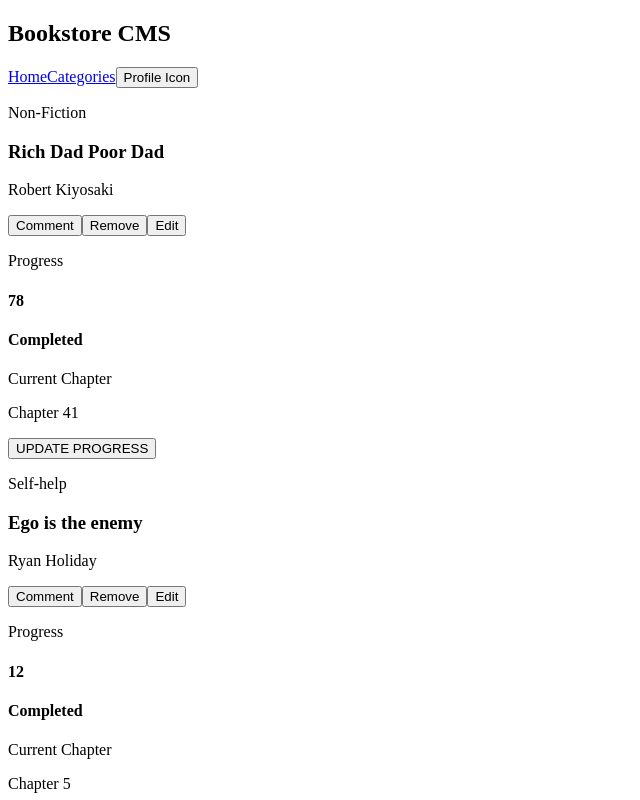
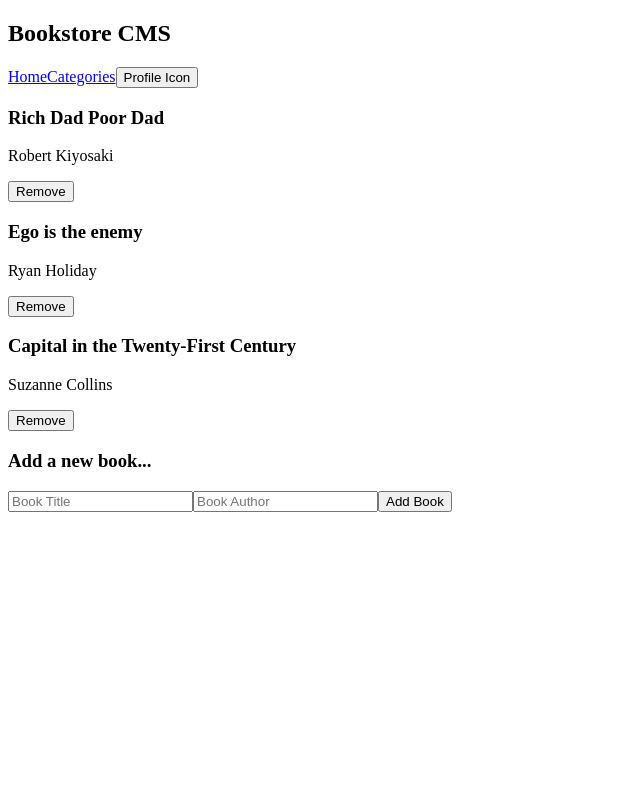
Before and after one commit to kessie2862/Bookstore, a React (Create React App) app: page / in a window 1280 px wide. Shown: the top 800 px of the page, without its empty margins (0-640 px from the left). Built offline with nearby package versions, Linux system fonts and the light colour scheme.

Commit message:
Handle remove Book action

```diff
--- a/src/components/BookItem.js
+++ b/src/components/BookItem.js
@@ -1,44 +1,31 @@
 import React from 'react';
 import PropTypes from 'prop-types';
 
-const BookItem = ({ book }) => (
+const BookItem = ({ book, handleRemoveBook }) => (
   <>
     <div>
       <div>
-        <p>{book.type}</p>
+        <p>{book.category}</p>
         <h3>{book.title}</h3>
         <p>{book.author}</p>
       </div>
       <div>
-        <button type="button">Comment</button>
-        <button type="button">Remove</button>
-        <button type="button">Edit</button>
+        <button type="button" onClick={() => handleRemoveBook(book.item_id)}>
+          Remove
+        </button>
       </div>
-    </div>
-    <div>
-      <p>Progress</p>
-      <div>
-        <h4>{book.percentage}</h4>
-        <h4>Completed</h4>
-      </div>
-    </div>
-    <div>
-      <p>Current Chapter</p>
-      <p>{book.chapter}</p>
-      <button type="button">UPDATE PROGRESS</button>
     </div>
   </>
 );
+
 BookItem.propTypes = {
-  book: PropTypes.objectOf(
-    PropTypes.shape({
-      id: PropTypes.number.isRequired,
-      title: PropTypes.string.isRequired,
-      author: PropTypes.string.isRequired,
-      percentage: PropTypes.number.isRequired,
-      chapter: PropTypes.string.isRequired,
-    }),
-  ).isRequired,
+  book: PropTypes.shape({
+    item_id: PropTypes.string.isRequired,
+    title: PropTypes.string.isRequired,
+    author: PropTypes.string.isRequired,
+    category: PropTypes.string.isRequired,
+  }).isRequired,
+  handleRemoveBook: PropTypes.func.isRequired,
 };
 
 export default BookItem;
```
